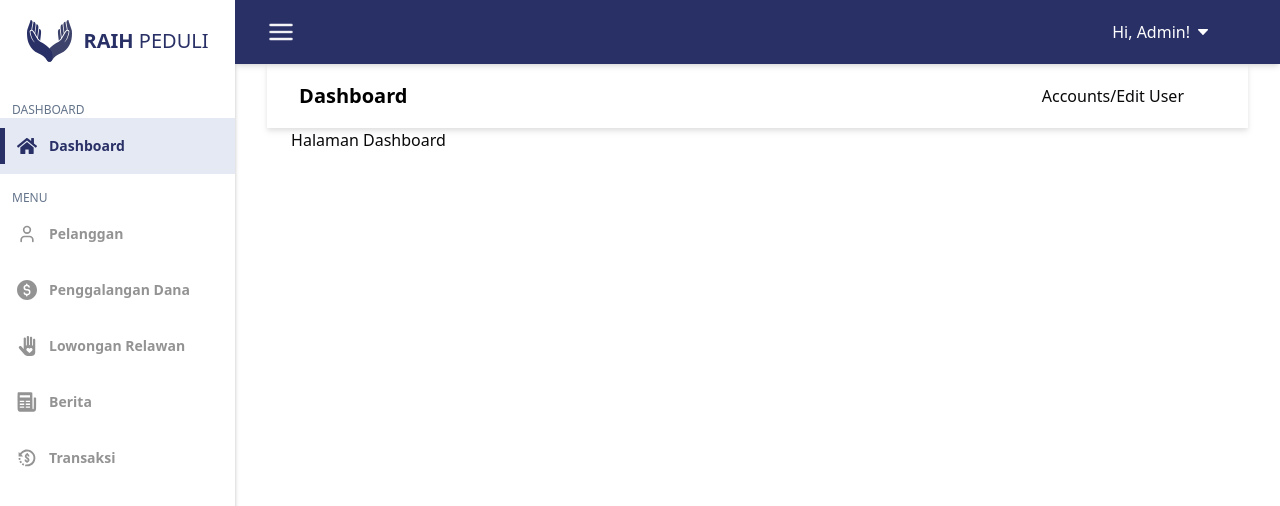
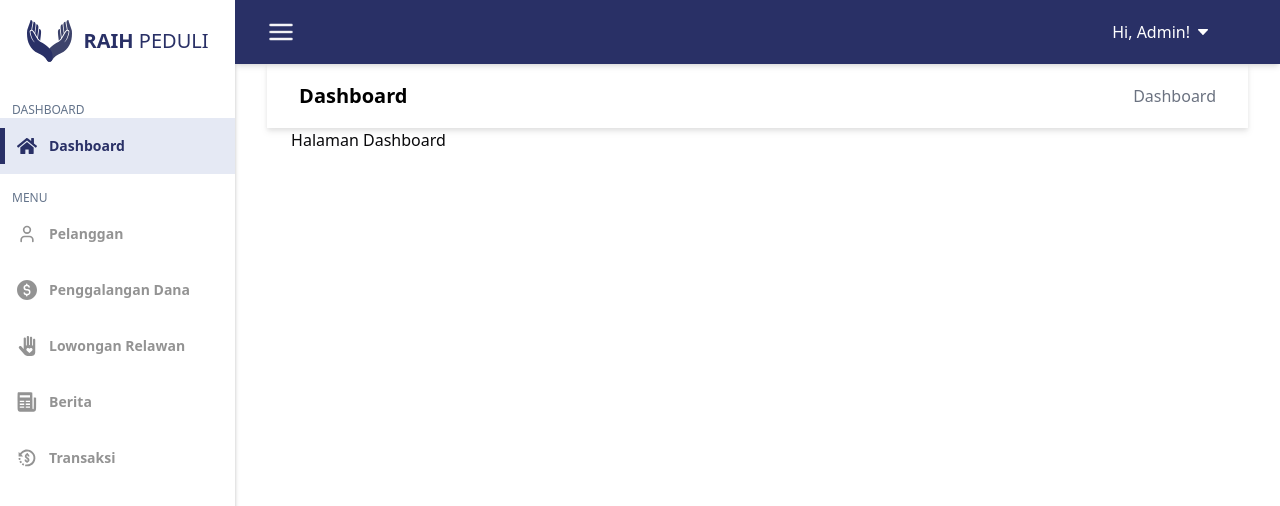
Before and after one commit to Capstone-Alterra/react-raih-peduli, a React (Vite) app: page /dashboard in a window 1280 px wide. Shown: the top 506 px of the page. Built offline with nearby package versions, Linux system fonts and the light colour scheme.

Commit message:
feat: Implement breadcrumbs component

```diff
--- a/src/components/header.jsx
+++ b/src/components/header.jsx
@@ -1,8 +1,10 @@
+import Breadcrumbs from './breadcrumbs';
+
 function Header({ titleHeader }) {
   return (
     <div className="flex h-16 bg-white drop-shadow-md justify-between items-center px-8">
       <h3 className="font-bold text-xl text-black">{titleHeader}</h3>
-      <h3 className="font-light text-base p-8">Accounts/Edit User</h3>
+      <Breadcrumbs />
     </div>
   );
 }
```
